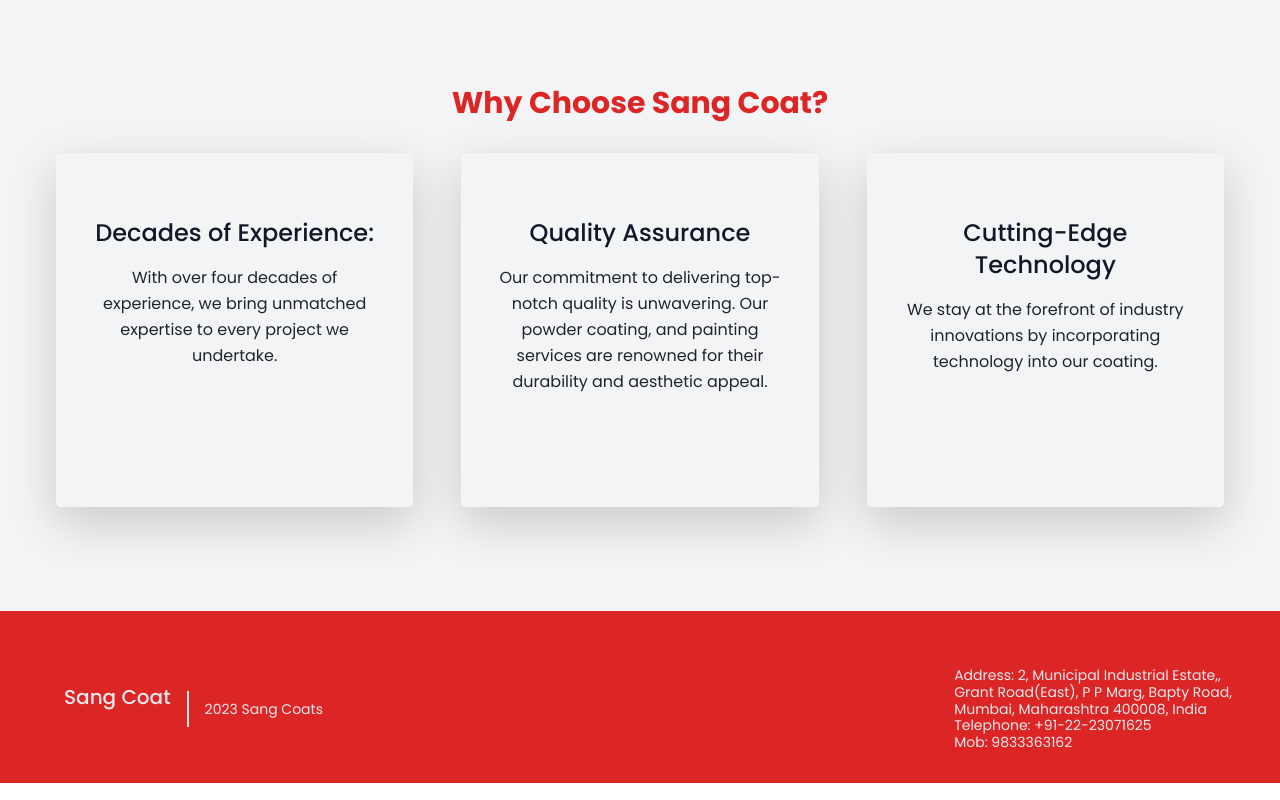
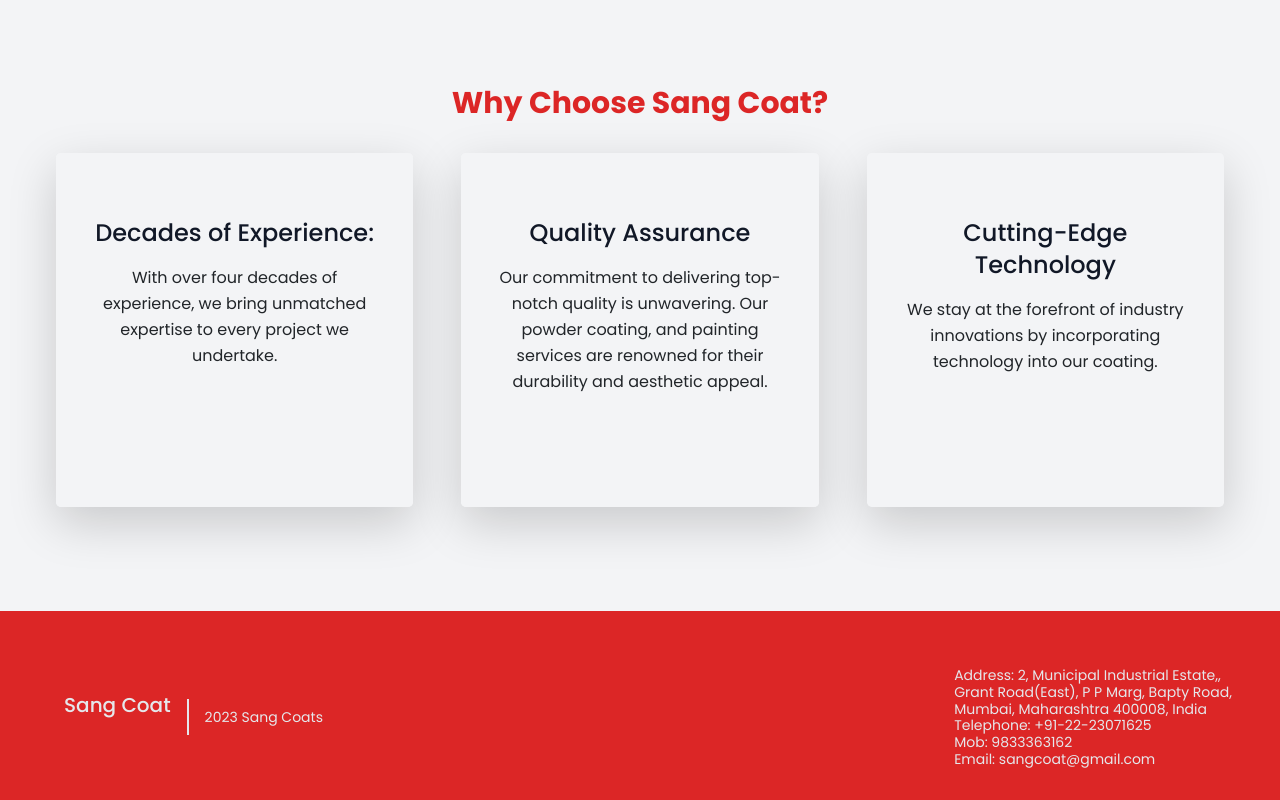
Before and after one commit to shehbaz33/sang-coat, a plain HTML site: page index.html in a window 1280 px wide. Shown: the part 689-1489 px from the top of the page. Drawn offline with nearby package versions, Linux system fonts and the light colour scheme.

Commit message:
Changed Email

```diff
--- a/index.html
+++ b/index.html
@@ -319,7 +319,8 @@
             Grant Road(East), P P Marg, Bapty Road,<br />
             Mumbai, Maharashtra 400008, India <br />
             Telephone: +91-22-23071625 <br />
-            Mob: 9833363162
+            Mob: 9833363162 <br/>
+            Email: sangcoat@gmail.com
           </h3>
         </span>
       </div>
```
Also changed, not shown: about.html (+2 -1 lines), contact.html (+2 -1 lines), services.html (+2 -1 lines).
